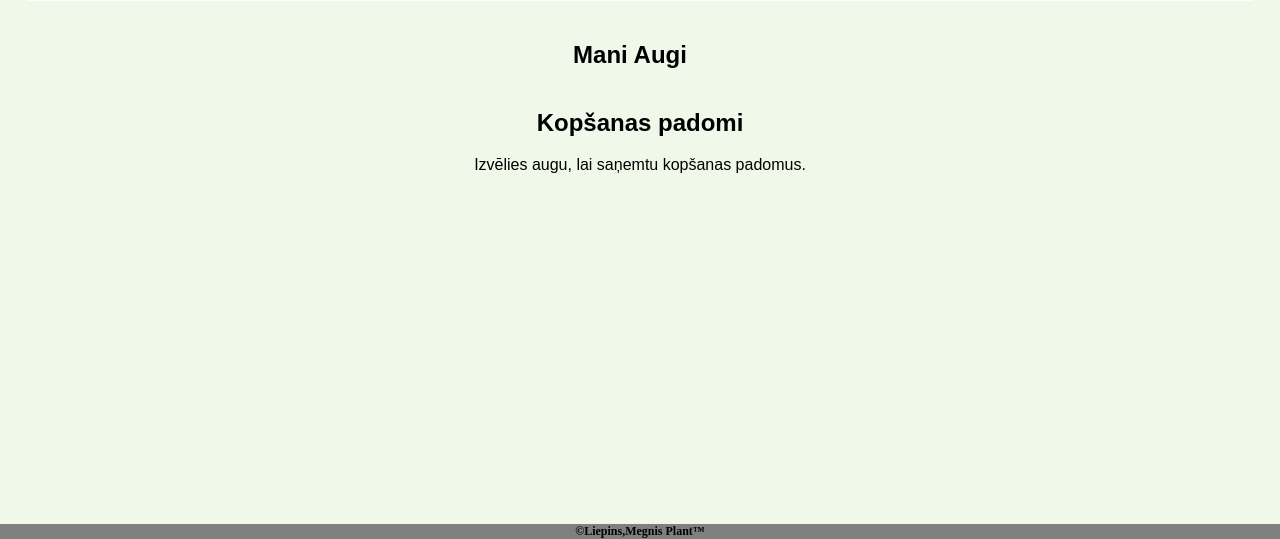
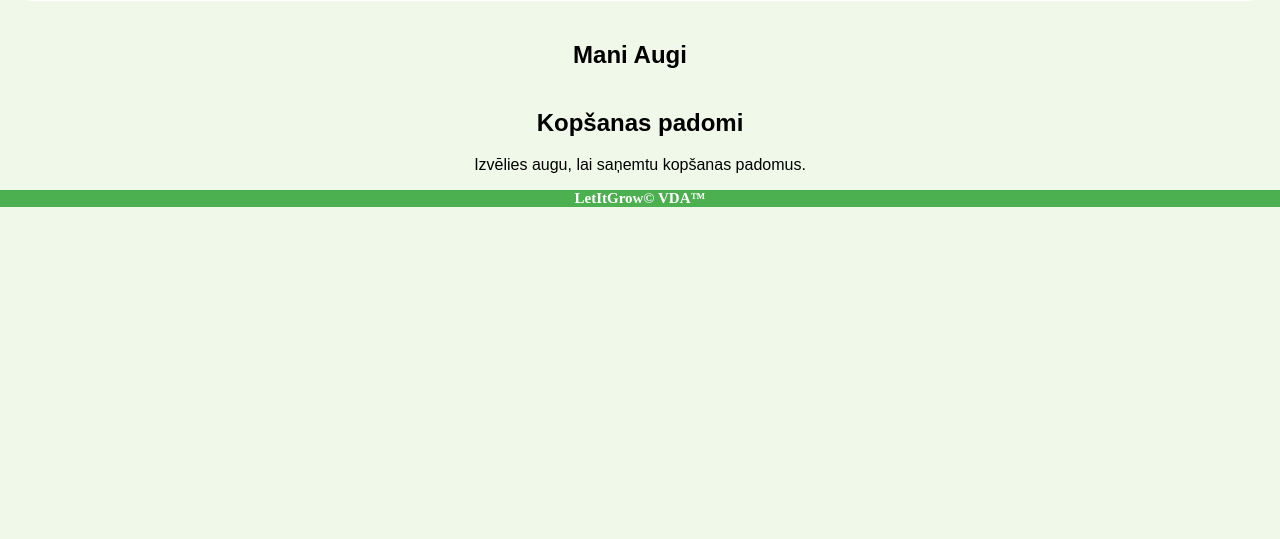
Before and after one commit to Megniss/V-D-A, a Python web app: template templates/index.html in a window 1280 px wide. Shown: the part 336-875 px from the top of the page. After the commit the page ends 543 px from the top, so only its background shows below. Run offline with Jinja, Linux system fonts and the light colour scheme; the template is opened without the code that fills it, so the values that code supplies are empty.

Commit message:
Mzas detaļas pamainiju

```diff
--- a/static/styles.css
+++ b/static/styles.css
@@ -41,8 +41,9 @@ header {
 }
 
 #footer-box{
-    background-color: gray;
-    margin-top: 350px;
+    background-color: #4CAF50;
+    margin-top: auto;
+    margin-bottom: auto;
 }
 
 #footer-element{
@@ -52,7 +53,6 @@ header {
     font-optical-sizing: auto;
     font-weight: bold;
     font-style: normal;
-    color: rgb(0, 0, 0);
-    font-size: 12px;
-
+    color: white;
+    font-size: 15px;
 }
--- a/templates/index.html
+++ b/templates/index.html
@@ -36,7 +36,7 @@
     <footer>
         <div id="footer-box">
             <div id="footer-element">
-                &copy;Liepins,Megnis Plant™
+                LetItGrow© VDA™
             </div>
         </div>
     </footer>
```
